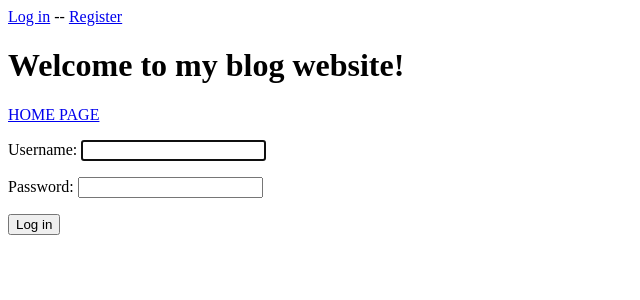
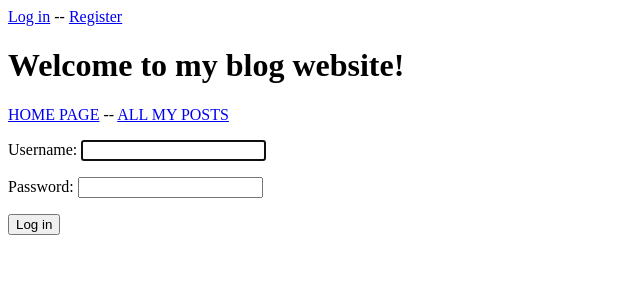
Before and after one commit to ewelinajablonska/blog_page, a Django app: page /users/login/?next=/new_post/ in a window 1280 px wide. Shown: the top 300 px of the page, without its empty margins (0-640 px from the left). Run offline with Django 3.2, Linux system fonts and the light colour scheme.

Commit message:
add link for list of post on home page

```diff
--- a/blog_app/templates/blog_app/base.html
+++ b/blog_app/templates/blog_app/base.html
@@ -13,7 +13,8 @@
     <h1> Welcome to my blog website! </h1>
 
     <p>
-        <a href="{% url 'blog_app:index' %}">HOME PAGE</a>
+        <a href="{% url 'blog_app:index' %}">HOME PAGE</a> --
+        <a href="{% url 'blog_app:posts' %}">ALL MY POSTS</a>
     </p>
 
     {% block content %}{% endblock content %}
```
